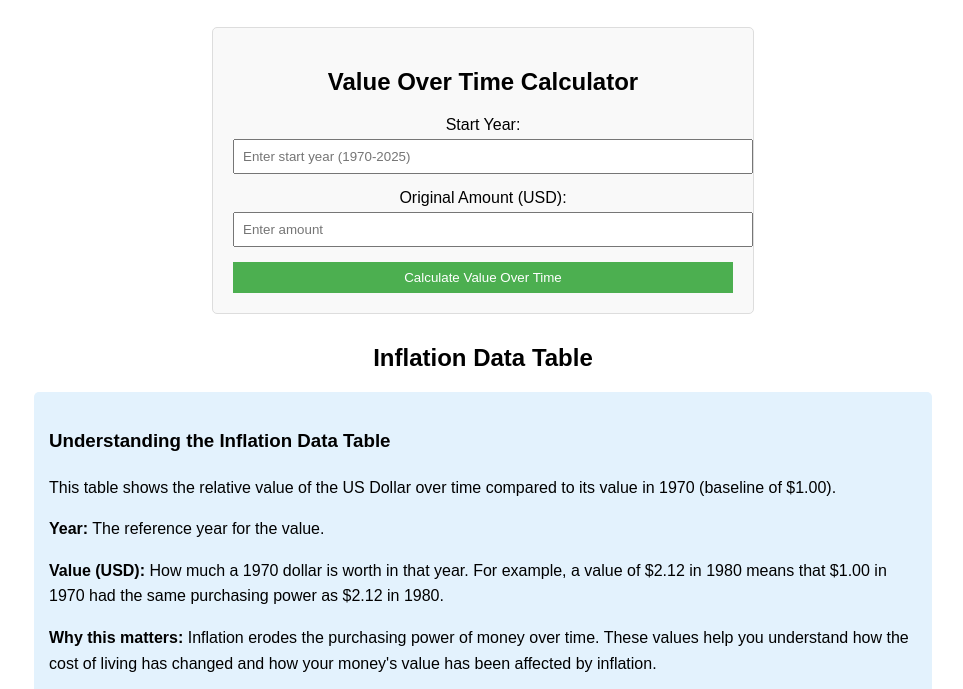
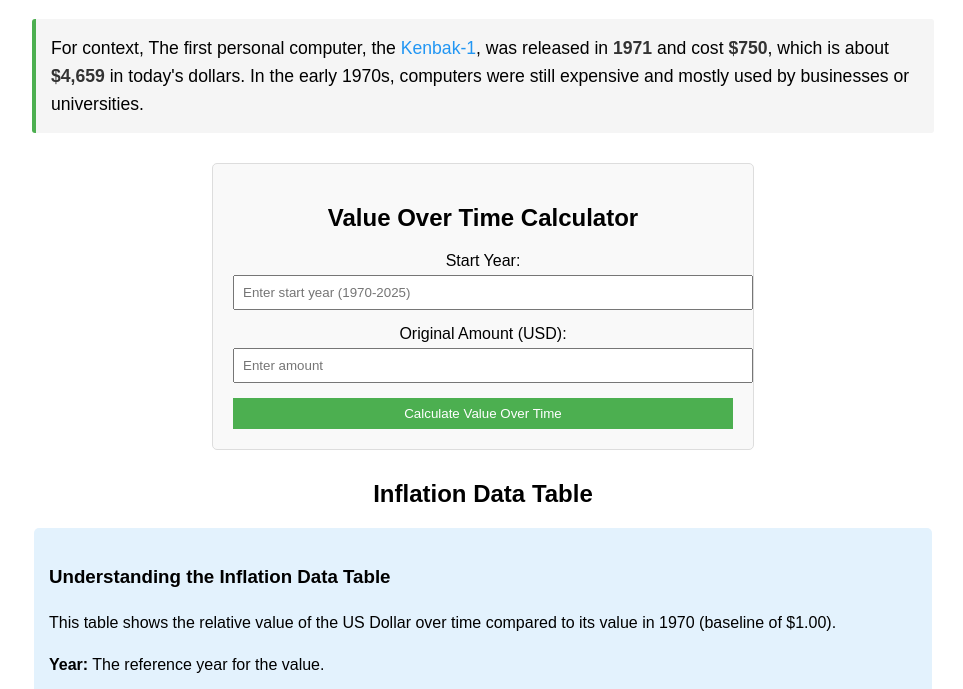
Before and after one commit to TheRealCasadaro/USD-INFLATION-TRACKER, a plain HTML site: page index.html in a window 1280 px wide. Shown: the part 61-750 px from the top of the page, without its empty margins (157-1120 px from the left). Drawn offline with Linux system fonts and the light colour scheme.

Commit message:
Add historical context section with styling to enhance user understanding

```diff
--- a/index.html
+++ b/index.html
@@ -70,6 +70,46 @@
 </head>
 <body>
     <h1 id="appTitle">US Dollar Value from 1970 to Present</h1>
+
+    <p class="historical-context">
+        For context, The first personal computer, the
+        <a href="https://casadar-labs.com/computers" target="_blank" rel="noopener noreferrer">Kenbak-1</a>,
+        was released in <strong>1971</strong> and cost <strong>$750</strong>,
+        which is about <strong>$4,659</strong> in today's dollars.
+        In the early 1970s, computers were still expensive and mostly used by businesses or universities.
+    </p>
+
+    <style>
+        .historical-context {
+            max-width: 70%;
+            margin: 20px auto;
+            padding: 15px;
+            background-color: #f5f5f5;
+            border-left: 4px solid #4CAF50;
+            border-radius: 3px;
+            text-align: left;
+            line-height: 1.6;
+            font-size: 1.1em;
+        }
+
+        .historical-context a {
+            color: #2196F3;
+            text-decoration: none;
+            font-weight: 500;
+            transition: color 0.3s;
+        }
+
+        .historical-context a:hover {
+            color: #0b7dda;
+            text-decoration: underline;
+        }
+
+        .historical-context strong {
+            color: #333;
+        }
+    </style>
+
+</p>
 
     <div class="calculator-container">
         <h2>Value Over Time Calculator</h2>
```
